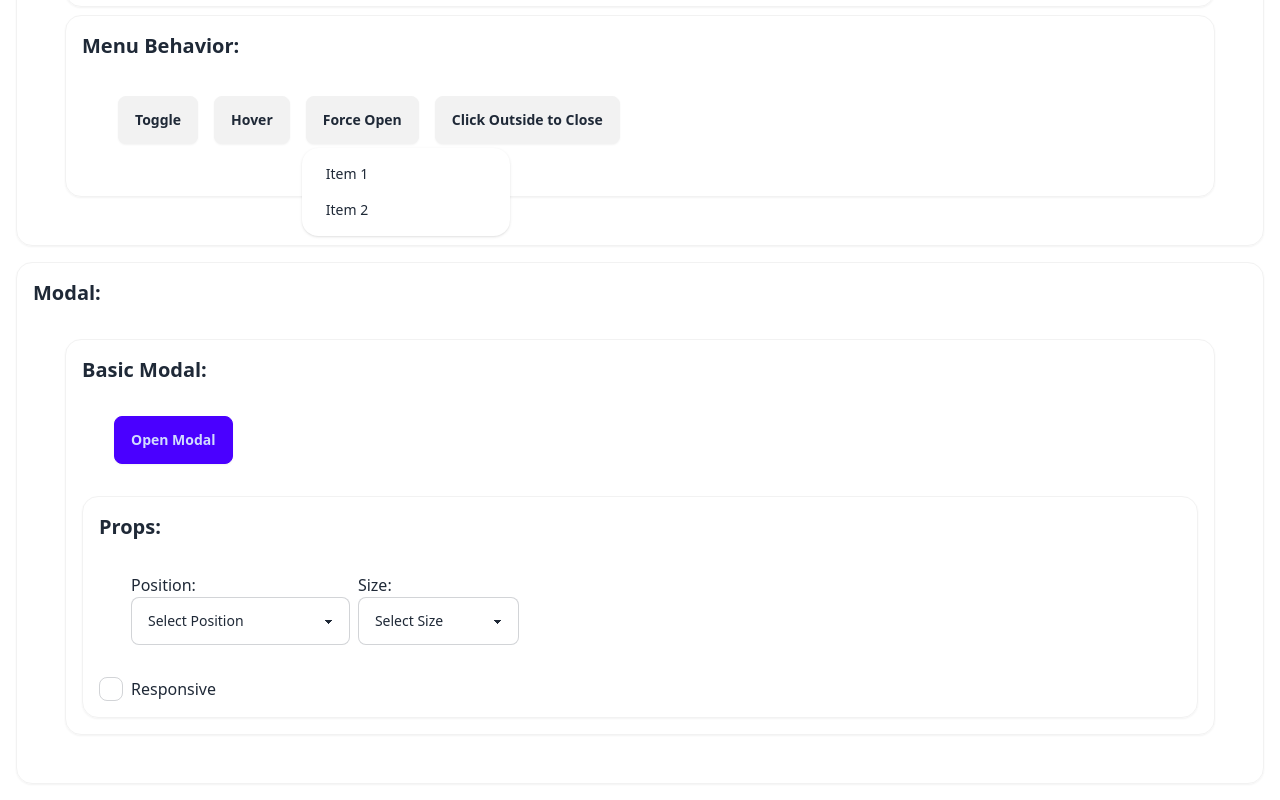
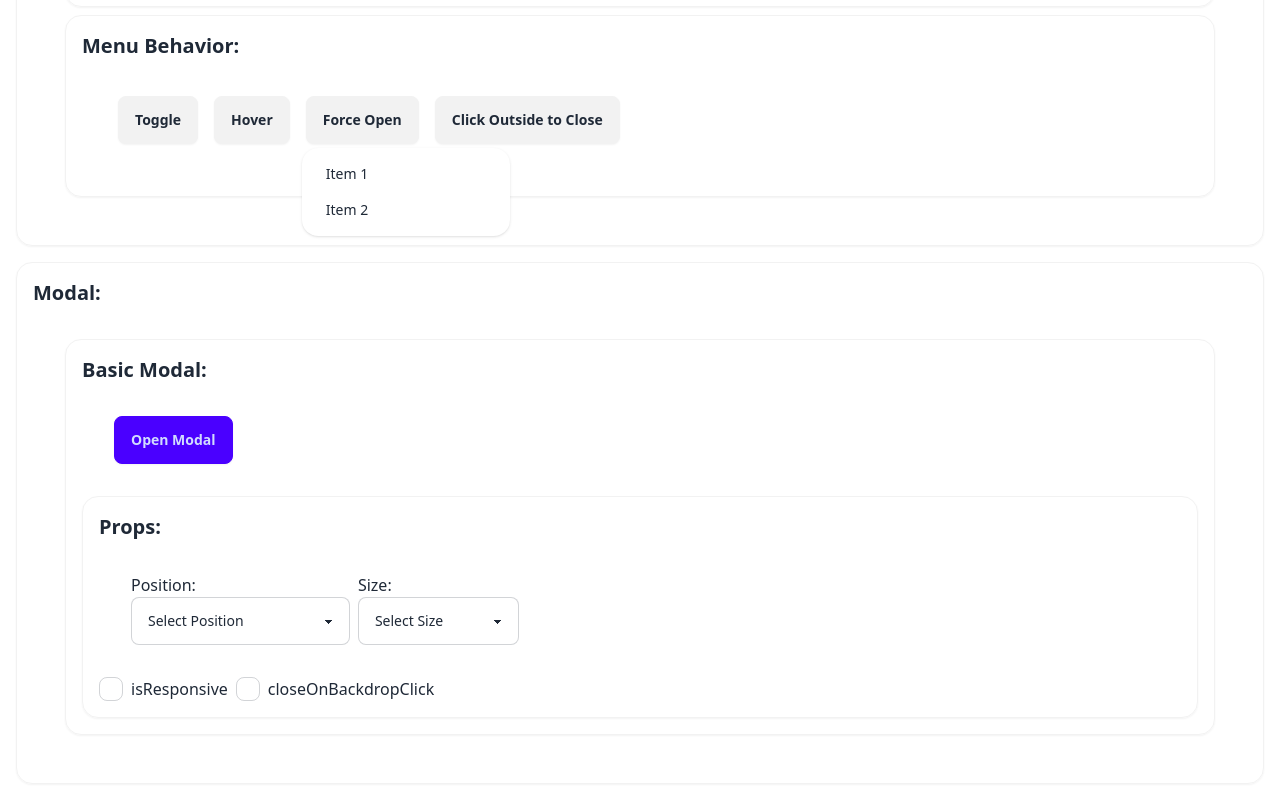
Before and after one commit to tanishraj/barebones-ui, a React (Vite) app: page / in a window 1280 px wide. Shown: the part 2418-3218 px from the top of the page. Built offline with nearby package versions, Linux system fonts and the light colour scheme.

Commit message:
feat: updating Modal Example

```diff
--- a/src/components/Modal/Modal.tsx
+++ b/src/components/Modal/Modal.tsx
@@ -10,6 +10,7 @@ const Modal: React.FC<ModalProps> = ({
   position = 'center',
   isResponsive,
   closeButton,
+  closeOnBackdropClick,
   footer,
   children,
   onOpen,
@@ -79,9 +80,11 @@ const Modal: React.FC<ModalProps> = ({
           </div>
         </div>
 
-        <label className='modal-backdrop' onClick={closeModal}>
-          Close
-        </label>
+        {closeOnBackdropClick && (
+          <label className='modal-backdrop' onClick={closeModal}>
+            Close
+          </label>
+        )}
       </div>
     </>
   );
--- a/src/components/Modal/types.ts
+++ b/src/components/Modal/types.ts
@@ -13,7 +13,6 @@ export interface ModalProps extends VariantProps<typeof modalStyles> {
   closeButton?: boolean | ReactNode;
   children?: ReactNode;
   footer?: boolean | ReactNode;
-  defaultIsOpen?: boolean;
   onOpen?: () => void;
   onClose?: () => void;
 }
--- a/src/playground/components/ModalExample.tsx
+++ b/src/playground/components/ModalExample.tsx
@@ -13,6 +13,8 @@ interface PropsOptionsProps {
   setSize: (size: ModalSize) => void;
   isResponsive: boolean;
   setIsResponsive: (isResponsive: boolean) => void;
+  closeOnBackdropClick: boolean;
+  setCloseOnBackdropClick: (closeOnBackdropClick: boolean) => void;
 }
 
 const PropsOptions = ({
@@ -20,6 +22,8 @@ const PropsOptions = ({
   setSize,
   isResponsive,
   setIsResponsive,
+  closeOnBackdropClick,
+  setCloseOnBackdropClick,
 }: PropsOptionsProps) => {
   return (
     <div className='card card-bordered p-4 shadow-sm'>
@@ -55,8 +59,8 @@ const PropsOptions = ({
           </select>
         </div>
       </div>
+
       <div className='flex flex-row flex-wrap gap-2'>
-        <div>
         <label className='flex items-center gap-2'>
           <input
             type='checkbox'
@@ -64,9 +68,18 @@ const PropsOptions = ({
             checked={isResponsive}
             onChange={() => setIsResponsive(!isResponsive)}
           />
-            Responsive
+          isResponsive
         </label>
-        </div>
+
+        <label className='flex items-center gap-2'>
+          <input
+            type='checkbox'
+            className='checkbox'
+            checked={closeOnBackdropClick}
+            onChange={() => setCloseOnBackdropClick(!closeOnBackdropClick)}
+          />
+          closeOnBackdropClick
+        </label>
       </div>
     </div>
   );
@@ -78,6 +91,7 @@ export const ModalExample = () => {
     useState<VariantProps<typeof modalStyles>['position']>('center');
   const [size, setSize] = useState<VariantProps<typeof modalStyles>['size']>();
   const [isResponsive, setIsResponsive] = useState(false);
+  const [closeOnBackdropClick, setCloseOnBackdropClick] = useState(false);
 
   return (
     <div className='card card-bordered p-4 shadow-sm'>
@@ -99,6 +113,7 @@ export const ModalExample = () => {
               isResponsive={isResponsive}
               closeButton
               footer={true}
+              closeOnBackdropClick={closeOnBackdropClick}
               onClose={() => setIsModalOpen(false)}
             >
               <h3 className='text-lg font-bold'>Hello!</h3>
@@ -110,6 +125,8 @@ export const ModalExample = () => {
             setSize={setSize}
             isResponsive={isResponsive}
             setIsResponsive={setIsResponsive}
+            closeOnBackdropClick={closeOnBackdropClick}
+            setCloseOnBackdropClick={setCloseOnBackdropClick}
           />
         </div>
       </div>
```
Lines whose indentation alone changed are shown as unchanged.
